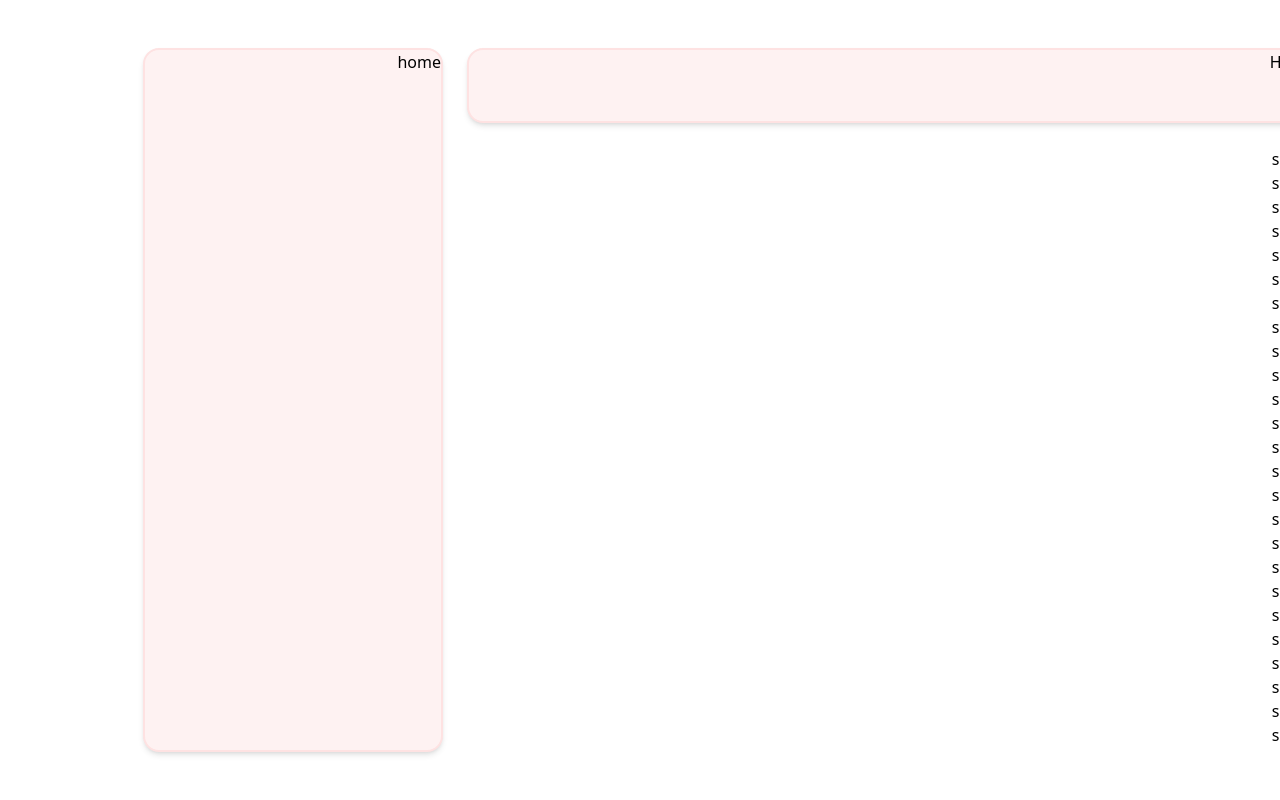
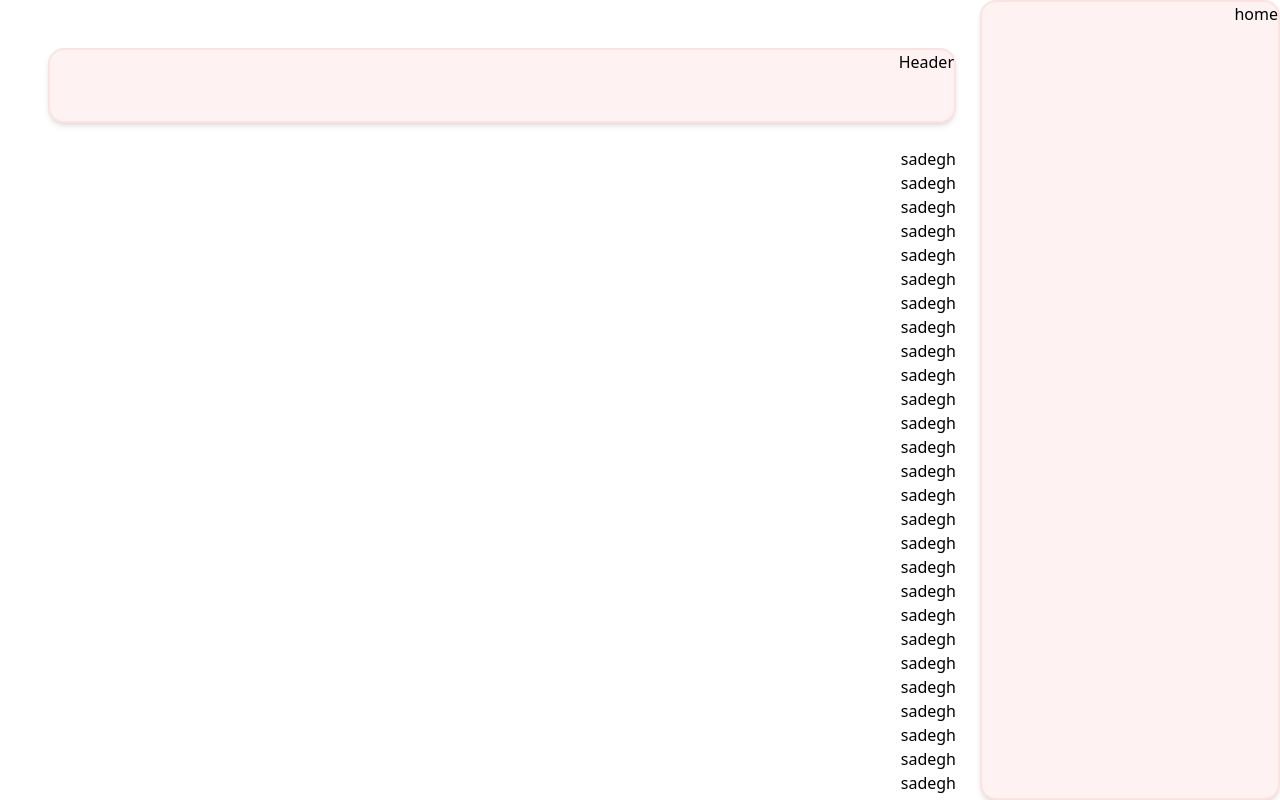
Before and after one commit to sadeghghasemnejadd/mr-modir, a React (Vite) app: page / in a window 1280 px wide. Built offline with nearby package versions, Linux system fonts and the light colour scheme.

Commit message:
fix applayout

```diff
--- a/src/ui/AppLayout.tsx
+++ b/src/ui/AppLayout.tsx
@@ -6,7 +6,7 @@ import Nav from './Nav';
 
 export default function AppLayout() {
   return (
-    <div className="grid grid-cols-[1fr_300px] grid-rows-[75px_1fr] p-12 gap-6 min-h-screen max-h-screen overflow-hidden">
+    <div className="grid grid-cols-[300px_1fr] grid-rows-[75px_1fr]  gap-6 min-h-screen max-h-screen overflow-hidden">
       <Header />
       <Nav />
       <Main>
--- a/src/ui/Header.tsx
+++ b/src/ui/Header.tsx
@@ -1,6 +1,6 @@
 export default function Header() {
   return (
-    <header className="col-span-1 w-full h-full bg-red-50 rounded-2xl border-red-100 border-2 shadow-md ">
+    <header className="col-[2/-1] h-full bg-red-50 rounded-2xl border-red-100 border-2 shadow-md mt-12 ml-12">
       Header
     </header>
   );
--- a/src/ui/Main.tsx
+++ b/src/ui/Main.tsx
@@ -5,5 +5,5 @@ interface IMainProps {
 }
 
 export default function Main({ children }: IMainProps) {
-  return <main className="overflow-auto">{children}</main>;
+  return <main className="overflow-auto mt-12 ml-12">{children}</main>;
 }
--- a/src/ui/Nav.tsx
+++ b/src/ui/Nav.tsx
@@ -1,6 +1,6 @@
 export default function Nav() {
   return (
-    <nav className="bg-red-50 row-span-full col-[2] rounded-2xl border-red-100 border-2 shadow-md">
+    <nav className="bg-red-50 row-span-full col-[1/2] rounded-2xl border-red-100 border-2 shadow-md">
       <ul>
         <li>home</li>
       </ul>
```
